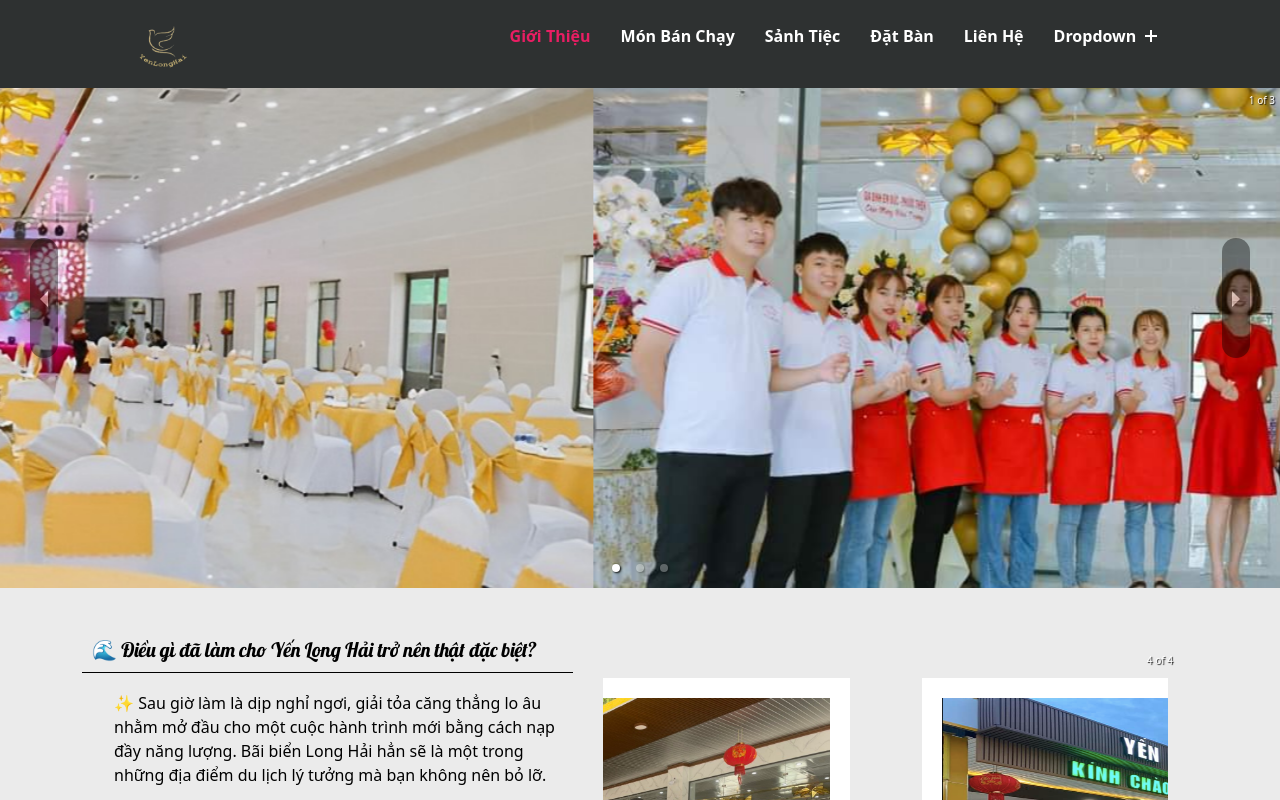
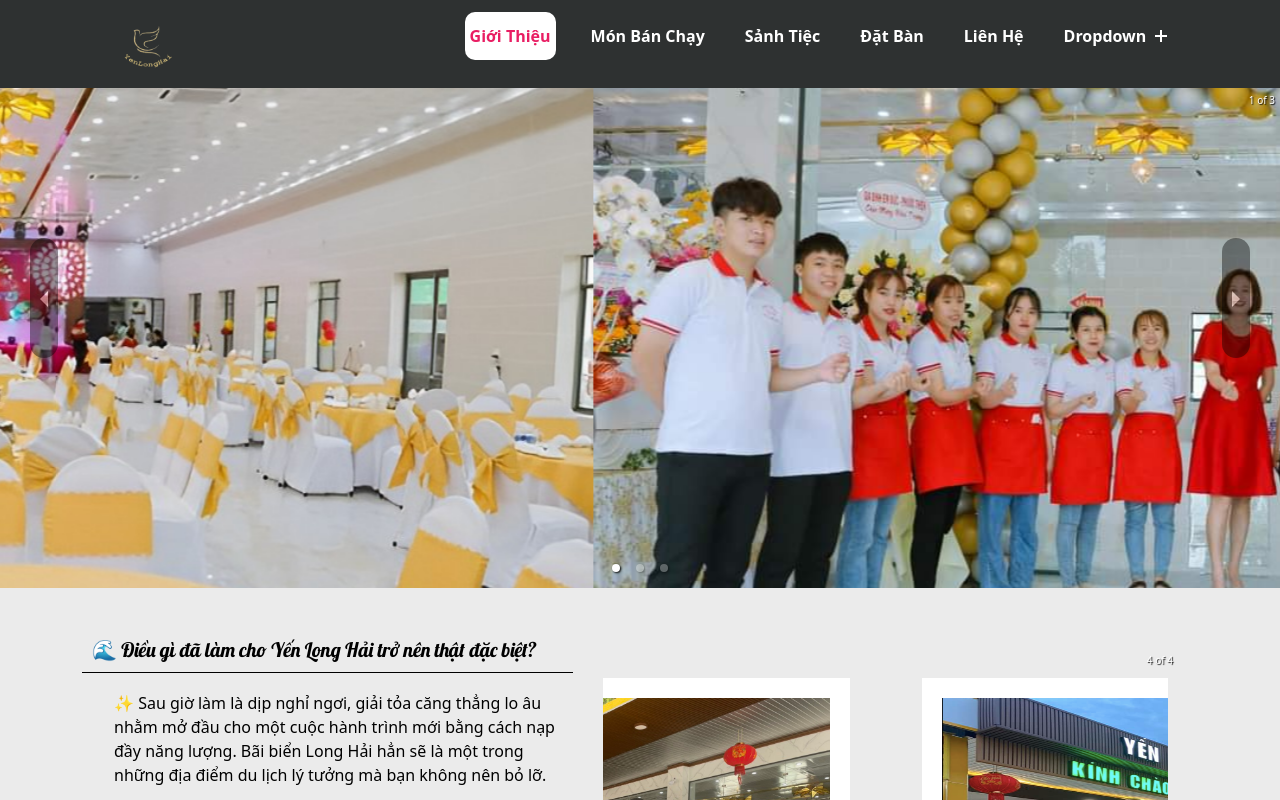
Before and after one commit to loctran1411/restaurant, a React (Create React App) app: page /cate in a window 1280 px wide. In both pictures the pointer is over the link "Giới Thiệu". Shown: the top 800 px of the page. Built offline with nearby package versions, Linux system fonts and the light colour scheme.

Commit message:
update css hover on navbar

```diff
--- a/src/components/Header/headerv2.css
+++ b/src/components/Header/headerv2.css
@@ -47,11 +47,16 @@ ul {
 
 .header .menu>.menu-item>a {
   display: block;
-  padding: 12px 0;
+  padding: 12px 5px;
   font-size: 16px;
   text-transform: capitalize;
   font-weight: 600;
   transition: all 0.3s ease;
+}
+
+.header .menu>.menu-item>a:hover{
+  background: #ffffff;
+  border-radius: 10px;
 }
 
 .header .menu>.menu-item>a .plus {
@@ -89,6 +94,10 @@ ul {
 .header .menu>.menu-item>.sub-menu>.menu-item>a:hover,
 .header .menu>.menu-item:hover>a {
   color: #e91e63;
+}
+
+.header .menu>.menu-item>.sub-menu>.menu-item>a:hover{
+  background: #2e3131;
 }
 
 .header .menu>.menu-item>.sub-menu {
```
